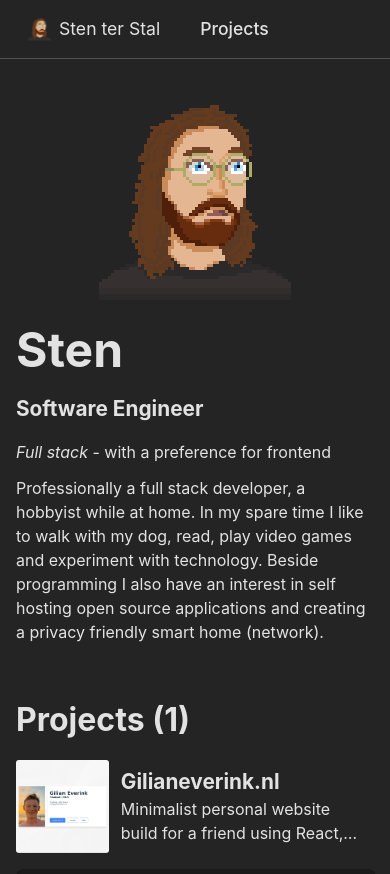
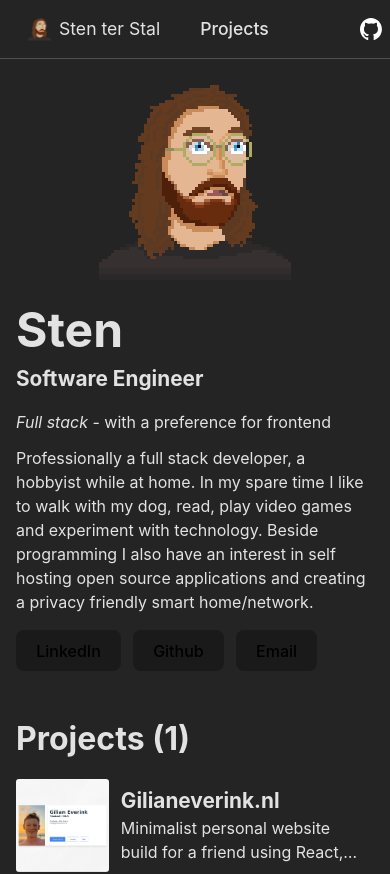
Before and after one commit to stenterstal/stenterstal.com, a Next.js app: page / in a window 390 px wide. Shown: the top 874 px of the page. Built offline with nearby package versions, Linux system fonts and the light colour scheme.

Commit message:
Added socials

```diff
--- a/src/app/App.scss
+++ b/src/app/App.scss
@@ -18,8 +18,22 @@ section {
   flex-direction: row;
   flex: 1;
   margin-top: 0;
-  h2 {
-    font-size: 2.4rem;
+  h1 {
+    margin-bottom: 6px;
+  }
+  h3 {
+    margin-top: 0;
+  }
+  .socials {
+    ul {
+      padding: 0;
+      li {
+        list-style: none;
+        a {
+          margin-right: 12px;
+        }
+      }
+    }
   }
 }
 
@@ -88,7 +102,7 @@ ul {
 
 @media (max-width: 600px) {
   main {
-    margin: 80px auto;
+    margin: 60px auto 20px auto;
     padding: 1rem;
   }
   section {
@@ -97,6 +111,19 @@ ul {
   .landing {
     flex-direction: column;
     gap: 12px;
+    .socials {
+      ul {
+        display: flex;
+        flex: 1;
+        padding: 0;
+        li {
+          list-style: none;
+          a {
+            margin-right: 12px;
+          }
+        }
+      }
+    }
   }
   .projects {
     header {
--- a/src/app/_components/Navigation/Navigation.scss
+++ b/src/app/_components/Navigation/Navigation.scss
@@ -16,6 +16,14 @@ nav {
       gap: 8px;
       cursor: pointer;
       align-items: center;
+    }
+    .repo {
+      display: flex;
+      flex: 1;
+      justify-content: flex-end;
+      a {
+        display: flex;
+      }
     }
     li {
       display: inline-block;
--- a/src/app/_components/Navigation/Navigation.tsx
+++ b/src/app/_components/Navigation/Navigation.tsx
@@ -2,6 +2,7 @@
 
 import './Navigation.scss'
 import Avatar from '../../Avatar.png';
+import Github from './github.svg';
 import Link from "next/link";
 import Image from "next/image";
 import { useRouter } from 'next/navigation'
@@ -12,10 +13,15 @@ export default function Navigation(){
         <nav>
             <ul>
                 <li className={"title"} onClick={() => router.push('/')}>
-                    <Image src={Avatar} alt={"test"} height={24}/>
+                    <Image src={Avatar} alt={"portrait"} height={24}/>
                     Sten ter Stal
                 </li>
                 <li><Link href={"/projects/"}>Projects</Link></li>
+                <div className="repo">
+                    <a href="https://github.com/stenterstal/stenterstal.github.io">
+                        <Image src={Github} alt={"github-repo-link"} height={22}/>
+                    </a>
+                </div>
             </ul>
         </nav>
     )
--- a/src/app/page.tsx
+++ b/src/app/page.tsx
@@ -19,8 +19,24 @@ export default function Index() {
             <p><i>Full stack</i> - with a preference for frontend</p>
             <p>Professionally a full stack developer, a hobbyist while at home.
               In my spare time I like to walk with my dog, read, play video games and experiment with technology.
-              Beside programming I also have an interest in self hosting open source applications and creating a privacy friendly smart home (network).
+              Beside programming I also have an interest in self hosting open source applications and creating a privacy
+              friendly smart home/network.
             </p>
+            <div className="socials">
+              <ul>
+                <li>
+                  <a href="">
+                    <button>LinkedIn</button>
+                  </a>
+                  <a href="">
+                    <button>Github</button>
+                  </a>
+                  <a href="">
+                    <button>Email</button>
+                  </a>
+                </li>
+              </ul>
+            </div>
           </div>
         </section>
         <section className="projects">
```
Also changed, not shown: src/app/_components/Navigation/github.svg (added).
